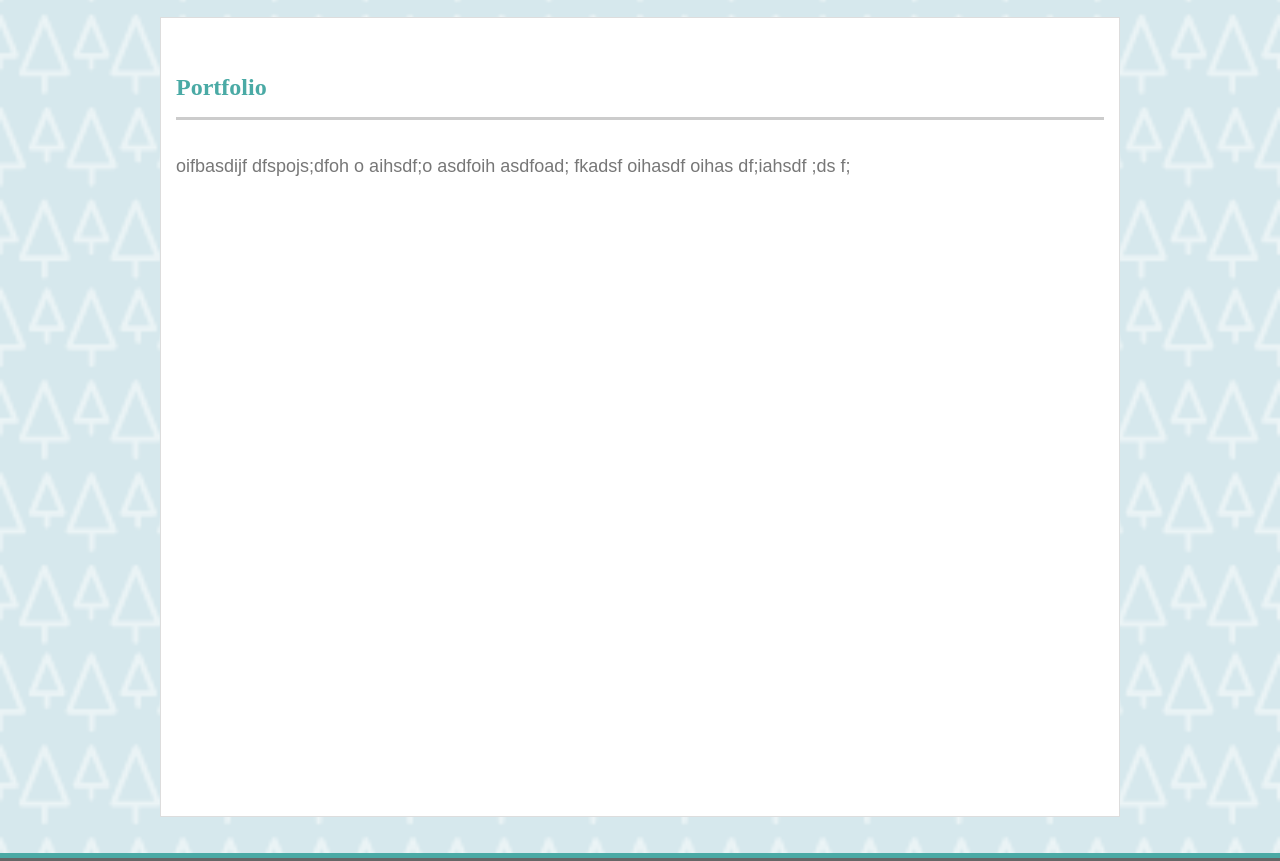
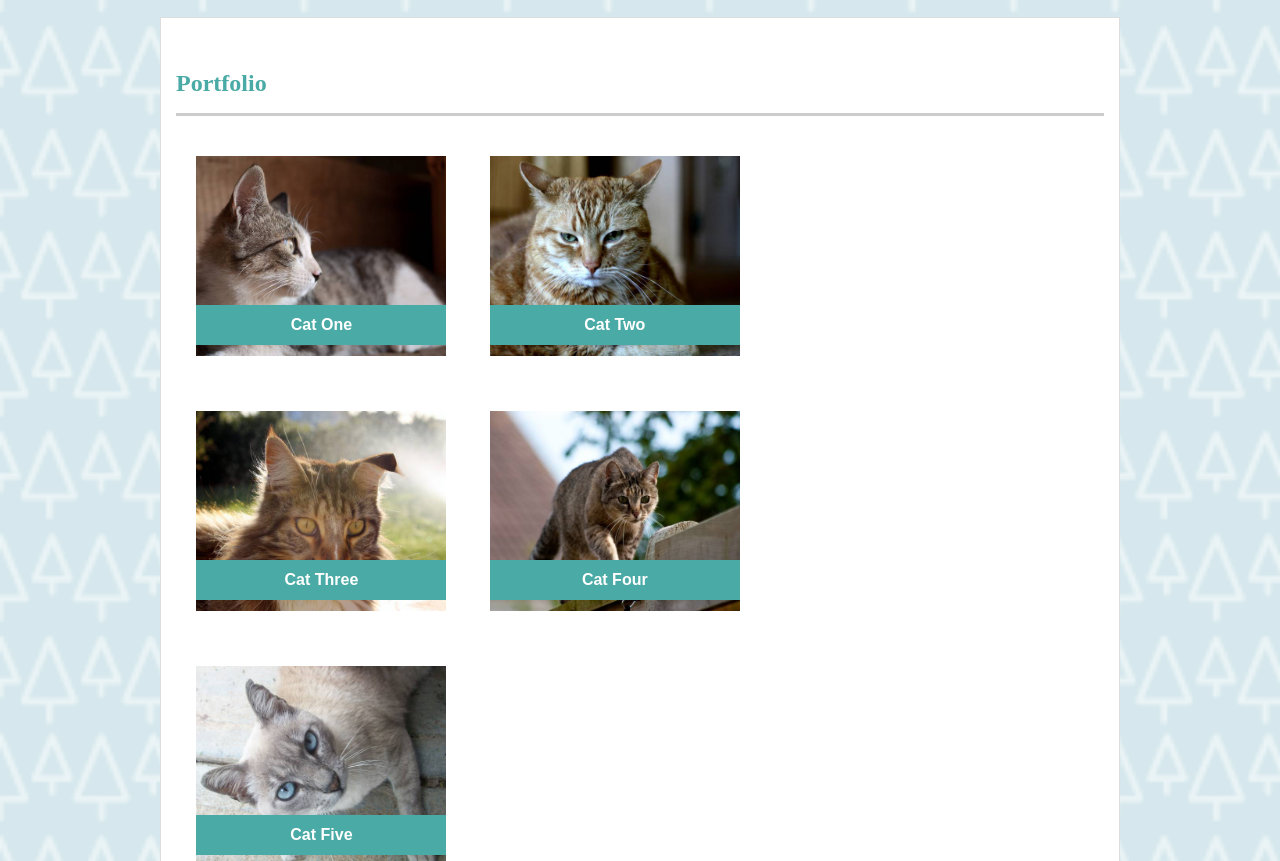
Before and after one commit to jnsilverthorn/Basic-Portfolio, a plain HTML site: page portfolio.html in a window 1280 px wide. Shown: the part 91-952 px from the top of the page. Drawn offline with Linux system fonts and the light colour scheme.

Commit message:
finished portfolio page and fixed some styling problems

```diff
--- a/assets/css/style.css
+++ b/assets/css/style.css
@@ -88,7 +88,7 @@ footer{
 
 }
 
-h2, h3{
+h2{
     color: #4aaaa5;
     border-bottom: 3px solid #cccccc;
     font-size: 24px;
@@ -106,6 +106,10 @@ body{
     background-size: cover;
 }
 
+.pics{
+    position: relative;
+}
+
 .body-para{
     color: #777777;
     font-size: 18px;
@@ -115,10 +119,65 @@ body{
 .contactTable, .portTable{
     border: .5px solid #dddddd;
     width: 960px;
-    height: 100vh;
+    height: 150vh;
     background-color: #ffffff;
     margin: 0 auto;
     position: sticky;
     padding: 15px;
     line-height: 2.5;
 }
+
+.cat{
+    margin: 20px;
+    position: relative;
+    z-index: 1;
+}
+
+#banner2, #banner4{
+    position: absolute;
+    background-color: #4aaaa5;
+    color: #ffffff;
+    padding-left: 20px;
+    padding-right: 20px;
+    z-index: 2;
+    width: 250px;
+    text-align: center;
+    top: 60%;
+    right: 39.25%;
+    display: inline-flex;
+    justify-content: center;
+    font-family: Arial, Helvetica, sans-serif;
+    font-weight: bold;
+}
+
+#banner3, #banner1{
+    position: absolute;
+    background-color: #4aaaa5;
+    color: #ffffff;
+    padding-left: 20px;
+    padding-right: 20px;
+    z-index: 2;
+    width: 250px;
+    text-align: center;
+    top: 60%;
+    left: 2.2%;
+    display: inline-flex;
+    justify-content: center;
+    font-family: Arial, Helvetica, sans-serif;
+    font-weight: bold;
+}
+
+#banner5{
+    position: absolute;
+    background-color: #4aaaa5;
+    color: #ffffff;
+    padding-left: 20px;
+    padding-right: 20px;
+    z-index: 2;
+    width: 250px;
+    text-align: center;
+    top: 60%;
+    left: 2.2%;
+    font-family: Arial, Helvetica, sans-serif;
+    font-weight: bold;
+}
--- a/portfolio.html
+++ b/portfolio.html
@@ -1,9 +1,9 @@
 <!DOCTYPE html>
 <html>
-<head>
-   <title>Portfolio</title>
-    <link rel="stylesheet" href="assets/css/style.css">
-</head>
+    <head>
+        <title>Portfolio</title>
+        <link rel="stylesheet" href="assets/css/style.css">
+    </head>
 
     <header>
         <strong><p id="name">James Silverthorn</p></strong>
@@ -18,6 +18,7 @@
             </div>
         </div>
     </header>
+
     <br />
         <br />
 
@@ -28,12 +29,44 @@
             }
         </style>
         <div class="portTable">
-            <h3>Portfolio</h3>
+            <h2>Portfolio</h2>
 
-            <p class="body-para">
-                oifbasdijf dfspojs;dfoh o
-                aihsdf;o asdfoih asdfoad; fkadsf oihasdf oihas df;iahsdf ;ds f;
-            </p>
+            <div class="pics">
+                <a href="#">
+                    <span>
+                        <img class="cat" alt="cat-pic-1" src="assets/images/cat1.jpg" height="200px" width="250px">
+                        <p id="banner1">Cat One</p>
+                    </span>
+                </a>
+                <a href="#">
+                    <span>
+                        <img class="cat" alt="cat-pic-2" src="assets/images/cat2.jpg" height="200px" width="250px">
+                        <p id="banner2">Cat Two</p>
+                    </span>
+                </a>
+            </div>
+
+            <div class="pics">
+                <a href="#">
+                    <span>
+                        <img class="cat" alt="cat-pic-3" src="assets/images/cat3.jpg" height="200px" width="250px">
+                        <p id="banner3">Cat Three</p>
+                    </span>
+                </a>
+                <a href="#">
+                    <span>
+                        <img class="cat" alt="cat-pic-4" src="assets/images/cat4.jpg" height="200px" width="250px">
+                        <p id="banner4">Cat Four</p>
+                    </span>
+                </a>
+            </div>
+
+            <a href="#">
+                <div class="pics">
+                    <img class="cat" alt="cat-pic-5" src="assets/images/cat5.jpg" height="200px" width="250px">
+                    <p id="banner5">Cat Five</p>
+                </div>
+            </a>
         </div>
 
     </body>
```
Also changed, not shown: contact.html (+3 -4 lines), index.html (+2 -2 lines), assets/images/cat1.jpg (added), assets/images/cat2.jpg (added), assets/images/cat3.jpg (added), assets/images/cat4.jpg (added), assets/images/cat5.jpg (added).
